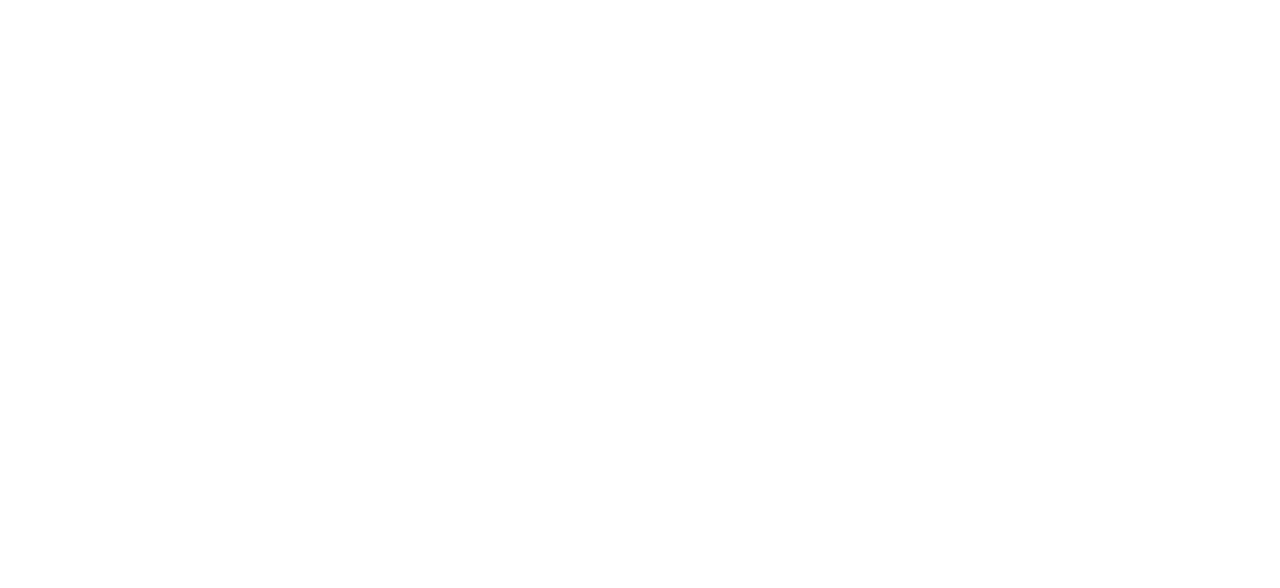
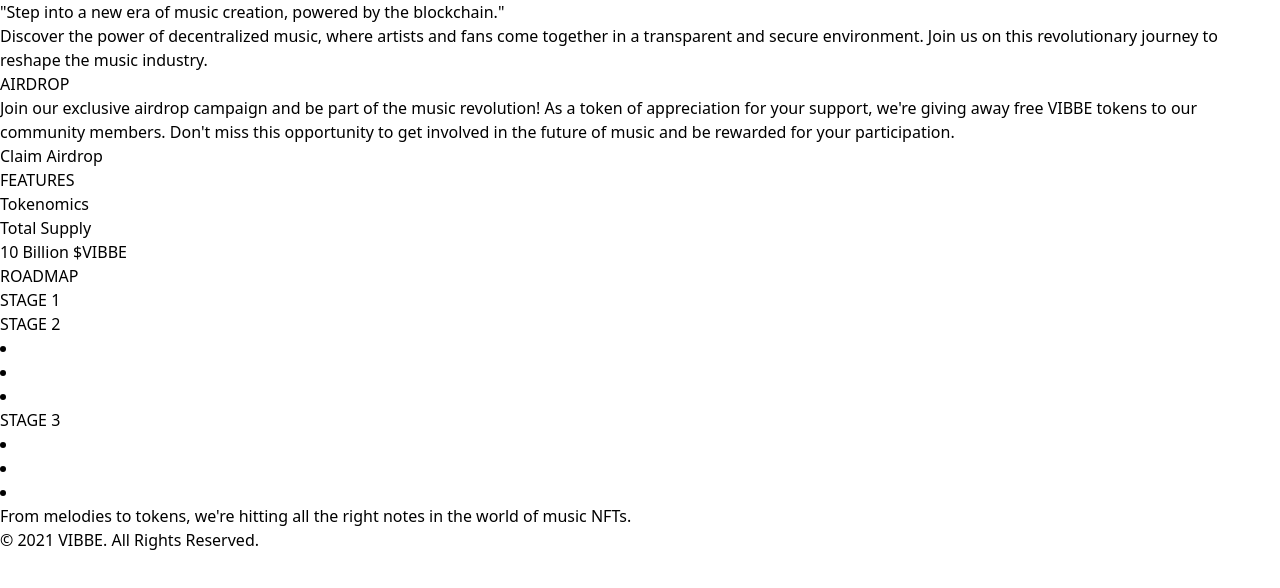
Before and after one commit to joshuaedo/vibbe, a website: page index.html in a window 1280 px wide. Drawn offline with Linux system fonts and the light colour scheme.

Commit message:
separate sections

```diff
--- a/index.html
+++ b/index.html
@@ -1,18 +1,107 @@
 <!DOCTYPE html>
 <html lang="en">
-<head>
-    <meta charset="UTF-8">
-    <meta name="viewport" content="width=device-width, initial-scale=1.0">
+  <head>
+    <meta charset="UTF-8" />
+    <meta name="viewport" content="width=device-width, initial-scale=1.0" />
     <title>Vibe | Home</title>
-    <link rel="stylesheet" href="./styles/index.css">
-    <link rel="stylesheet" href="./styles/output.css">
-</head>
-<body>
-    <section></section>
-    <section></section>
-    <section></section>
-    <section></section>
-    <section></section>
+    <link rel="stylesheet" href="./styles/index.css" />
+    <link rel="stylesheet" href="./styles/output.css" />
+  </head>
+  <body>
+    <!-- Enobong starts here -->
+    <nav>
+      <!-- Navbar -->
+    </nav>
+    <header>
+      <!-- Hero -->
+    </header>
+    <section>
+      <p>"Step into a new era of music creation, powered by the blockchain."</p>
+      <!-- Waves Image -->
+      <p>
+        Discover the power of decentralized music, where artists and fans come
+        together in a transparent and secure environment. Join us on this
+        revolutionary journey to reshape the music industry.
+      </p>
+      <!-- Logo with Waves -->
+    </section>
+    <section>
+      <h2>AIRDROP</h2>
+      <p>
+        Join our exclusive airdrop campaign and be part of the music revolution!
+        As a token of appreciation for your support, we're giving away free
+        VIBBE tokens to our community members. Don't miss this opportunity to
+        get involved in the future of music and be rewarded for your
+        participation.
+      </p>
+      <button>Claim Airdrop</button>
+    </section>
+    <section>
+      <h2>FEATURES</h2>
+      <div>
+        <div></div>
+        <div></div>
+        <div></div>
+        <div></div>
+        <div></div>
+        <div></div>
+      </div>
+    </section>
+    <!-- Enobong stops here -->
+
+    <!-- Josh starts here -->
+    <section>
+      <!-- Genesis NFT Image -->
+      <h2>Tokenomics</h2>
+      <h3>Total Supply</h3>
+      <h3>10 Billion $VIBBE</h3>
+      <!-- Tokenomics Graph -->
+    </section>
+    <section>
+      <h2>ROADMAP</h2>
+      <!-- Roadmap Image -->
+      <div>
+        <h3>STAGE 1</h3>
+        <ul>
+          <li></li>
+          <li></li>
+          <li></li>
+        </ul>
+      </div>
+      <div>
+        <h3>STAGE 2</h3>
+        <li></li>
+        <li></li>
+        <li></li>
+      </div>
+      <div>
+        <h3>STAGE 3</h3>
+        <li></li>
+        <li></li>
+        <li></li>
+      </div>
+    </section>
+    <section>
+      <!-- Image of hand with phone, surrounded by Picsart -->
+      <div>
+        <p>
+          From melodies to tokens, we're hitting all the right notes in the
+          world of music NFTs.
+        </p>
+      </div>
+    </section>
+    <section>
+      <!-- Logos with "MMUN" in background -->
+    </section>
+    <footer>
+      <div>
+        <p>© 2021 VIBBE. All Rights Reserved.</p>
+      </div>
+      <div>
+        <!-- Social Icons -->
+      </div>
+    </footer>
+    <!-- Joshua stops here -->
     <script src="index.js"></script>
-</body>
+  </body>
 </html>
```
